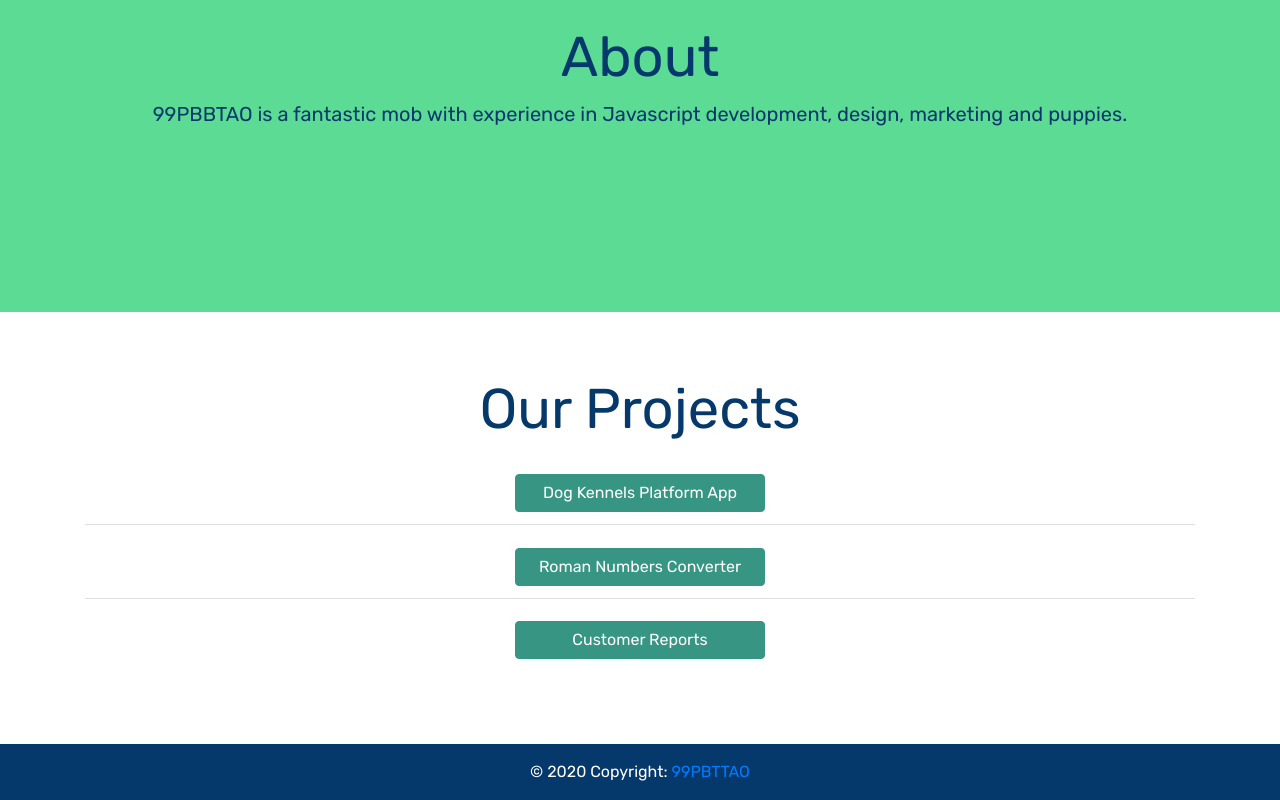
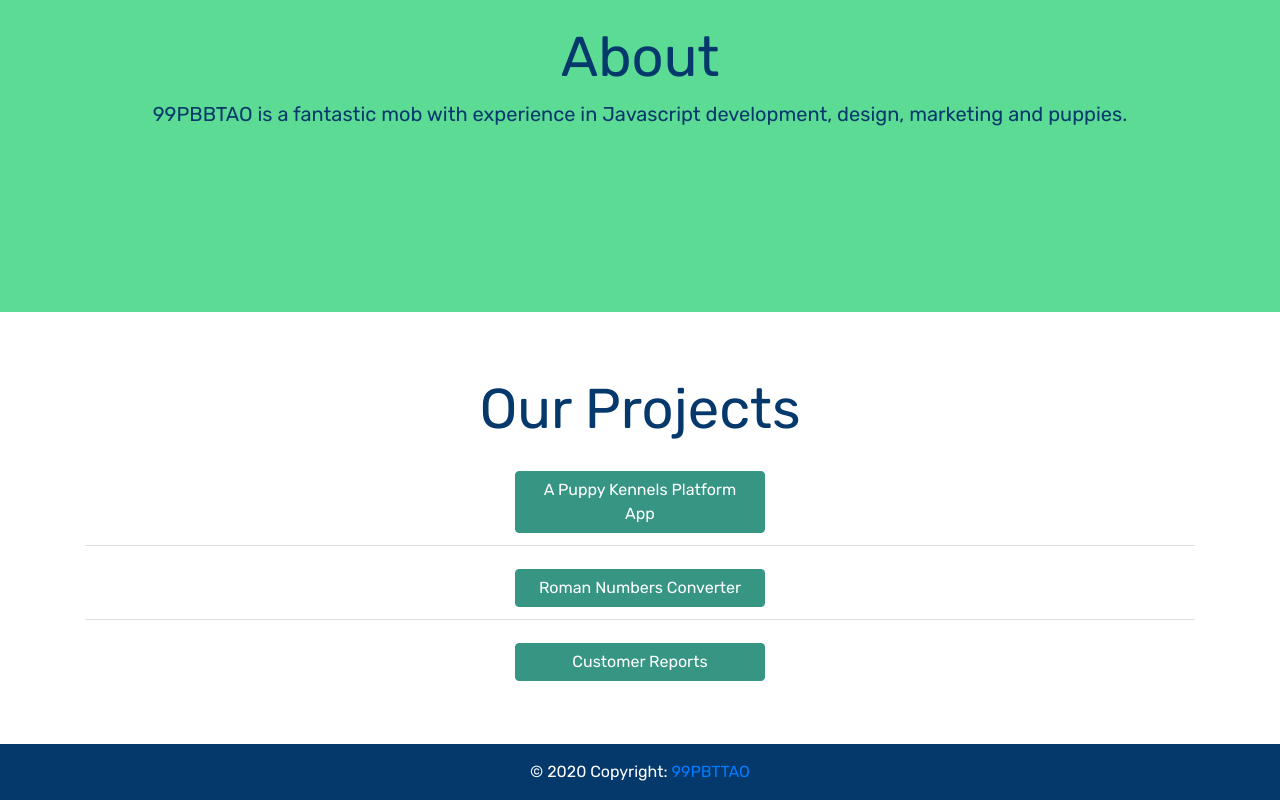
Before and after one commit to andreazajicova/99pbttao-home-page, a website: page index.html in a window 1280 px wide. Shown: the part 1990-2790 px from the top of the page. Drawn offline with nearby package versions, Linux system fonts and the light colour scheme.

Commit message:
Fixed some changes

```diff
--- a/index.css
+++ b/index.css
@@ -46,6 +46,7 @@ body {
 
 .name-logo:hover {
   -webkit-transform: scale(1.2);
+  transition: all 300ms ease;
 }
 
 .divider {
--- a/index.html
+++ b/index.html
@@ -79,7 +79,7 @@
         <ul class="list-group list-group-flush">
           <h2 class="list-group-item">
             <a class="btn btn-primary" href="https://github.com/saltsthlm/spring20-shopping-lab/tree/full-99pbttao">
-              Dog Kennels Platform App
+              A Puppy Kennels Platform App
             </a>
           </h2>
           <h2 class="list-group-item">
```
